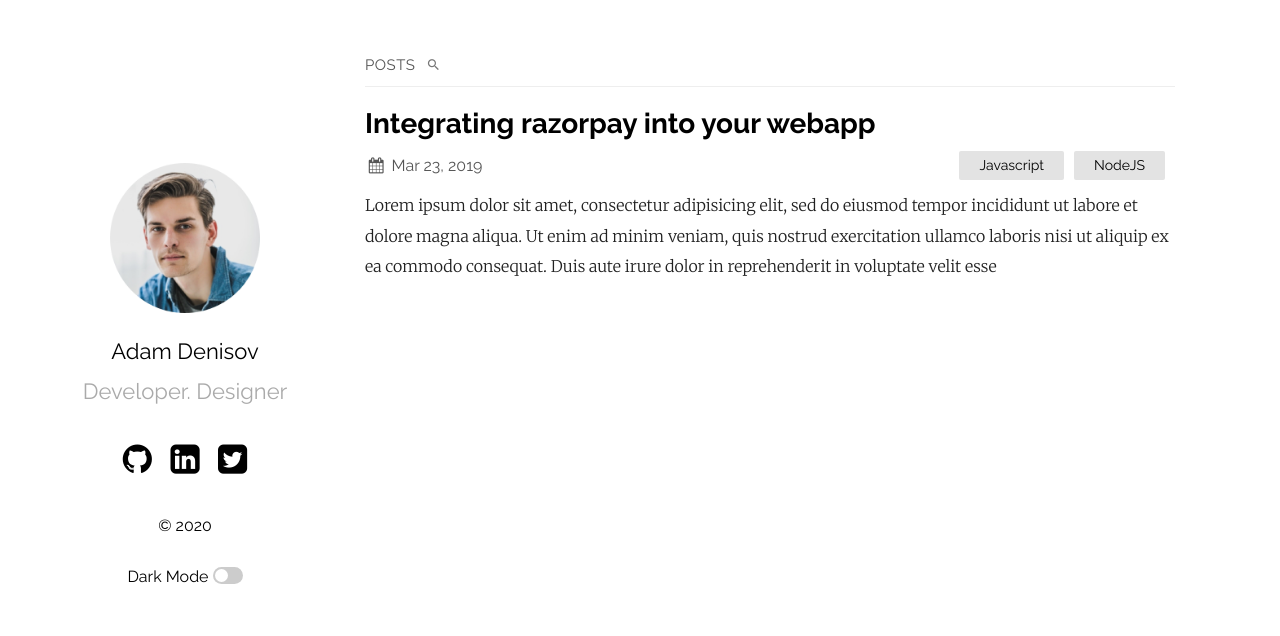
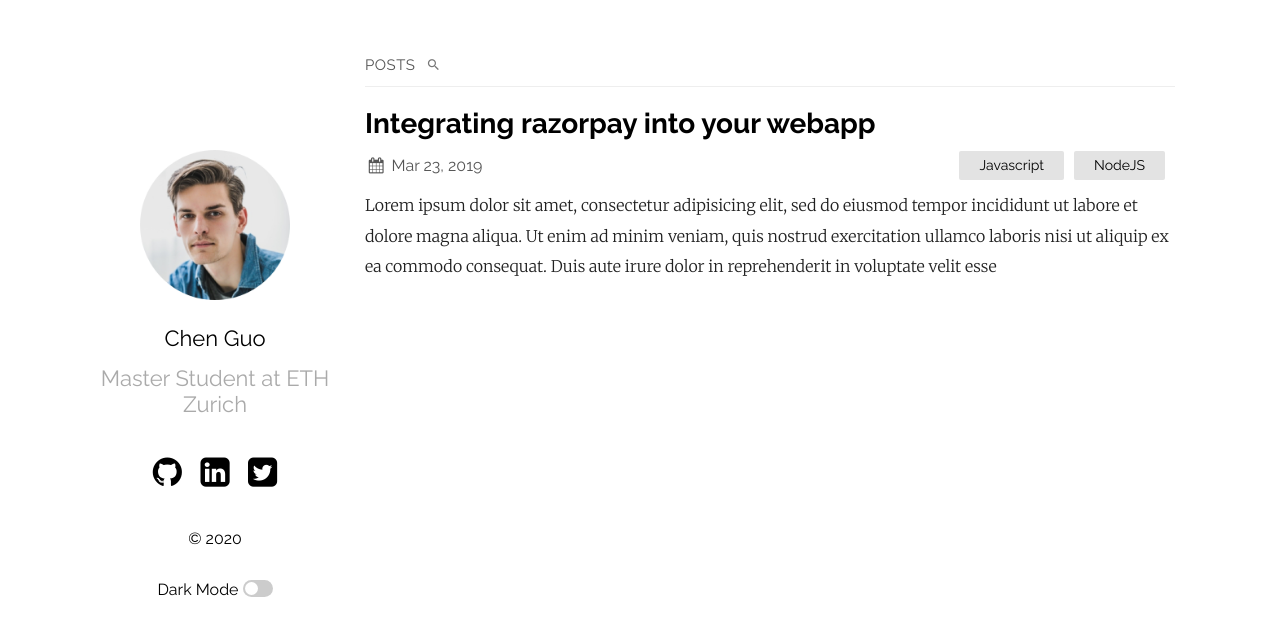
Before and after one commit to MoyGcc/moygcc.github.io, a Jekyll site: the page built from index.md, in a window 1280 px wide. Shown: the top 636 px of the page. Built offline with Jekyll 4.4.1, drawn with Linux system fonts in a browser that asks for light colours.

Commit message:
name and tagline

```diff
--- a/_config.yml
+++ b/_config.yml
@@ -12,8 +12,8 @@ show_excerpts: true # set to true to show excerpts on the homepage
 sass:
   sass_dir: _sass
 plainwhite:
-  name: Adam Denisov
-  tagline: Developer. Designer
+  name: Chen Guo
+  tagline: Master Student at ETH Zurich
   date_format: "%b %-d, %Y"
   sitemap: true # set to true to generate sitemap.xml content
   search: true # set to true to enable searchbar
```
Also changed, not shown: README.md.
